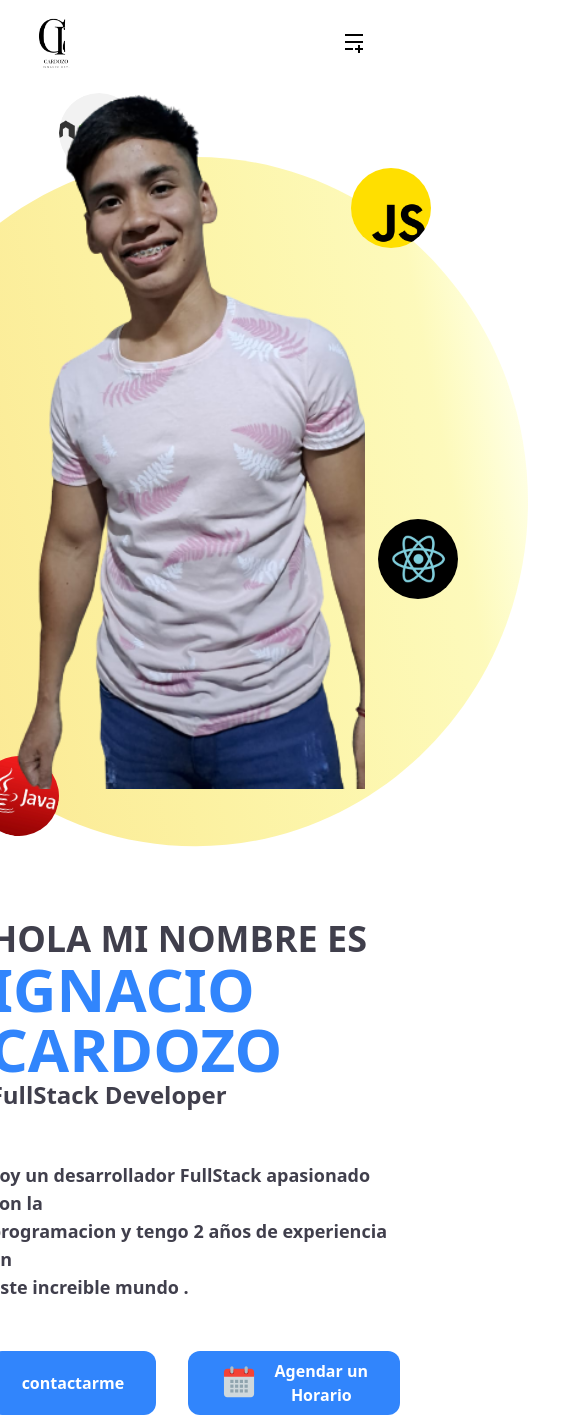
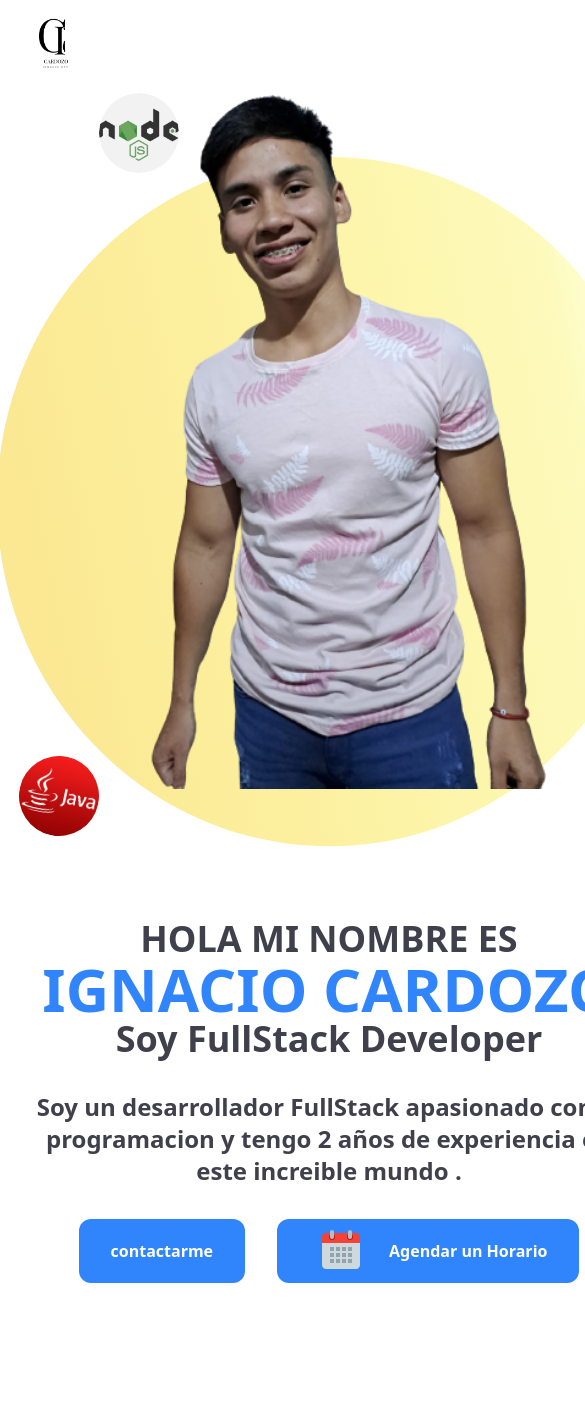
Before and after one commit to nacho-bootcamp/portafolio, a React (Vite) app: page / in a window 390 px wide. Shown: the top 1415 px of the page, 585 px wide, since content can reach past the window. After the commit the page ends 1283 px from the top, so only its background shows below. Built offline with nearby package versions, Linux system fonts and the light colour scheme.

Commit message:
responsive

```diff
--- a/src/App.jsx
+++ b/src/App.jsx
@@ -3,7 +3,7 @@ import Hero from "./Components/Hero/Hero";
 
 function App() {
   return (
-    <div>
+    <div className="w-[658px] sm:w-full">
       <Home />
       <Hero />
     </div>
--- a/src/Components/Head/Home.jsx
+++ b/src/Components/Head/Home.jsx
@@ -11,7 +11,7 @@ function Home() {
       <nav
         className={`fixed bg-white w-[80%] md:w-[40%] xl:w-full h-full ${
           showMenu ? "left-0" : "-left-full"
-        } top-0 xl:static flex-1 flex flex-col xl:flex-row items-center justify-center gap-12 text-base transition-all duration-500 `}
+        } top-0 xl:static flex-1 flex flex-col xl:flex-row items-center justify-center gap-12 text-base transition-all duration-500 z-50 `}
       >
         <a
           href=""
@@ -40,7 +40,7 @@ function Home() {
       </nav>
       <button
         onClick={() => setShowMenu(!showMenu)}
-        className="text-2xl p-2 xl:hidden"
+        className="text-2xl p-2 xl:hidden z-50"
       >
         {showMenu ? <RiCloseFill /> : <RiMenuAddFill />}
       </button>
--- a/src/Components/Hero/Hero.jsx
+++ b/src/Components/Hero/Hero.jsx
@@ -11,7 +11,7 @@ import { FcCalendar } from "react-icons/fc";
 
 function Hero() {
   return (
-    <section className="h-[90vh] grid grid-cols-1 md:grid-cols-8">
+    <section className="min-h-[90vh] grid grid-cols-1 md:grid-cols-8">
       <div className=" md:col-span-3 flex items-center justify-center relative ">
         {/* foto */}
         <img
@@ -51,15 +51,21 @@ function Hero() {
       {/* info */}
       <div className=" md:col-span-5 flex items-center justify-center">
         <div>
-          <h1 className="font-black text-4xl text-one">HOLA MI NOMBRE ES </h1>
-          <h2 className="text-6xl text-two font-black">IGNACIO CARDOZO</h2>
-          <h3 className="text-2xl text-one font-black">FullStack Developer</h3>
-          <p className="text-lg py-[50px] text-one font-black">
+          <h1 className=" font-black text-center text-4xl xl:text-4xl text-one">
+            HOLA MI NOMBRE ES{" "}
+          </h1>
+          <h2 className="text-center text-6xl xl:text-6xl text-two font-black">
+            IGNACIO CARDOZO
+          </h2>
+          <h3 className="text-center text-4xl xl:text-2xl text-one font-black">
+            Soy FullStack Developer
+          </h3>
+          <p className="text-center text-2xl py-8 xl:text-lg xl:py-[50px] text-one font-black">
             Soy un desarrollador FullStack apasionado con la <br /> programacion
             y tengo 2 años de experiencia en <br />
             este increible mundo .
           </p>
-          <div className="flex gap-8">
+          <div className="flex gap-8 justify-center">
             <button className="bg-two text-white py-2 px-8 rounded-xl tetx-xl font-black">
               contactarme
             </button>
```
